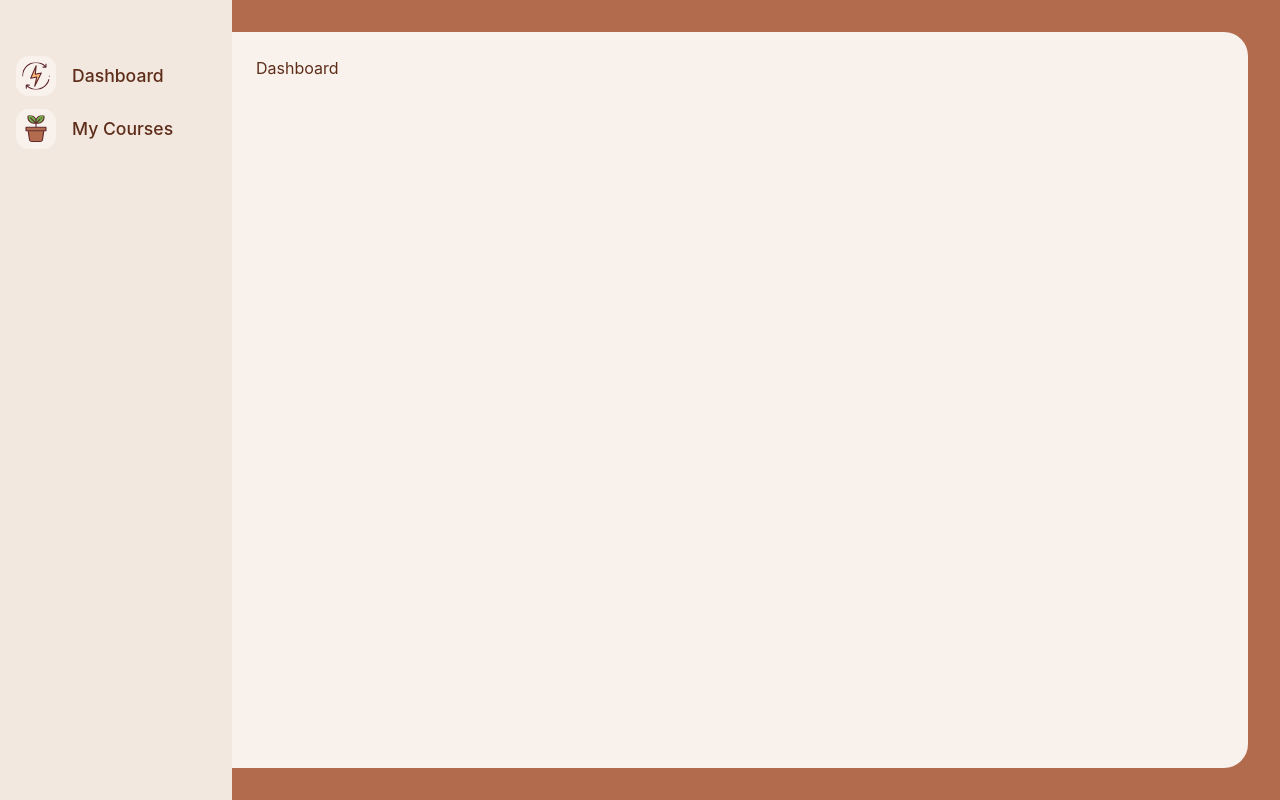
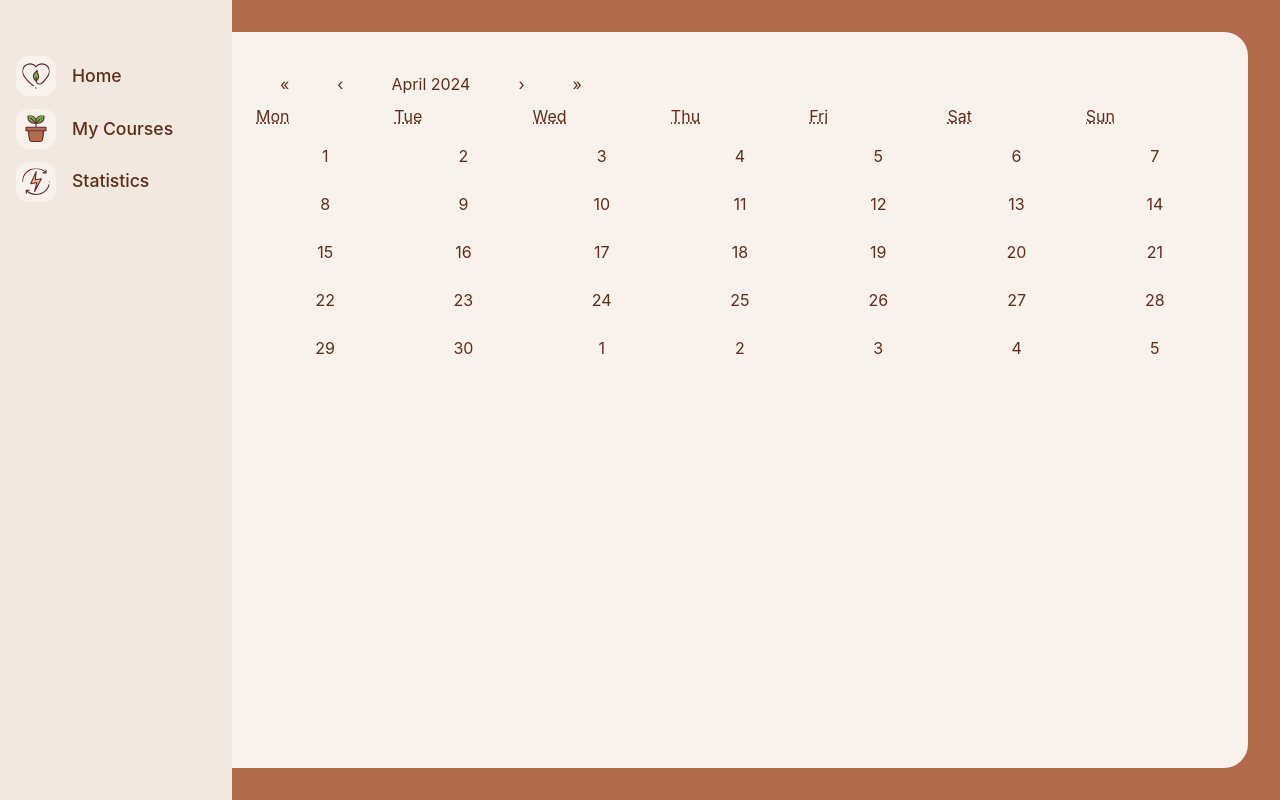
Before and after one commit to owlblinked/course-keeper, a React (Vite) app: page / in a window 1280 px wide. Built offline with nearby package versions, Linux system fonts and the light colour scheme.

Commit message:
- update styles, add display courses

```diff
--- a/package.json
+++ b/package.json
@@ -12,6 +12,7 @@
   "dependencies": {
     "axios": "^1.6.8",
     "react": "^18.2.0",
+    "react-calendar": "^4.8.0",
     "react-dom": "^18.2.0",
     "react-router-dom": "^6.22.3"
   },
--- a/src/App.css
+++ b/src/App.css
@@ -19,6 +19,7 @@ aside {
   width: 12.5rem;
   background-color: var(--color-dawn-pink);
   padding: 3.5rem 1rem;
+  flex-shrink: 0;
 }
 
 main {
--- a/src/App.tsx
+++ b/src/App.tsx
@@ -1,9 +1,10 @@
 import { createBrowserRouter, RouterProvider } from "react-router-dom";
-import { Dashboard } from "./pages/Dashboard/Dashboard";
+import { Statistics } from "./pages/Statistics/Statistics";
 import { Layout } from "./components/layout/Layout";
 import { Courses } from "./pages/Courses/Courses";
 import { Error } from "./pages/Error/Error";
 import { NewCourse } from "./pages/NewCourse/NewCourse";
+import { Home } from "./pages/Home/Home";
 import "./App.css";
 
 const router = createBrowserRouter([
@@ -11,7 +12,7 @@ const router = createBrowserRouter([
     path: "/",
     element: <Layout />,
     children: [
-      { index: true, element: <Dashboard /> },
+      { index: true, element: <Home /> },
       {
         path: "/courses",
         children: [
@@ -19,6 +20,10 @@ const router = createBrowserRouter([
           { path: "/courses/new", element: <NewCourse /> },
           // { path: "/courses/:id", element: <Course /> },
         ],
+      },
+      {
+        path: "/statistics",
+        element: <Statistics />,
       },
       { path: "*", element: <Error /> },
     ],
--- /dev/null
+++ b/src/components/courses/CourseItem/CourseItem.module.css
@@ -0,0 +1,9 @@
+.item {
+  background-color: var(--color-dawn-pink);
+  border-radius: 0 0.75rem 0.75rem 0;
+}
+
+.course {
+  display: block;
+  padding: 1rem;
+}
--- a/src/components/courses/CourseItem/CourseItem.tsx
+++ b/src/components/courses/CourseItem/CourseItem.tsx
@@ -1,5 +1,6 @@
 import { Link } from "react-router-dom";
 import { ICourse } from "../../../types/courses";
+import classes from "./CourseItem.module.css";
 
 interface ICourseProps {
   item: ICourse;
@@ -7,9 +8,10 @@ interface ICourseProps {
 
 export const CourseItem = ({ item }: ICourseProps) => {
   return (
-    <li>
-      <Link to={`/course/${item.id}`}>
+    <li className={classes.item}>
+      <Link to={`/course/${item.id}`} className={classes.course}>
         <p>{item.name}</p>
+        <p>{item.startDate}</p>
       </Link>
     </li>
   );
--- /dev/null
+++ b/src/components/courses/CoursesList/CoursesList.module.css
@@ -0,0 +1,4 @@
+.list {
+  display: flex;
+  gap: 1rem;
+}
--- a/src/components/courses/CoursesList/CoursesList.tsx
+++ b/src/components/courses/CoursesList/CoursesList.tsx
@@ -1,6 +1,7 @@
 import { memo } from "react";
 import { CourseItem } from "../CourseItem/CourseItem";
 import { ICourse } from "../../../types/courses";
+import classes from "./CoursesList.module.css";
 
 interface ICoursesListProps {
   data: ICourse[];
@@ -21,7 +22,7 @@ export const CoursesList = memo(
     }
 
     return (
-      <ul>
+      <ul className={classes.list}>
         {data.map((item) => (
           <CourseItem key={item.id} item={item} />
         ))}
--- a/src/components/layout/Navigation/Navigation.tsx
+++ b/src/components/layout/Navigation/Navigation.tsx
@@ -1,6 +1,7 @@
 import { NavLink } from "react-router-dom";
 import dashboard from "./../../../assets/icons/dashboard.svg";
 import courses from "./../../../assets/icons/courses.svg";
+import home from "./../../../assets/icons/home.svg";
 import classes from "./Navigation.module.css";
 
 export const Navigation = () => (
@@ -8,8 +9,8 @@ export const Navigation = () => (
     <ul>
       <li className={classes.item}>
         <NavLink to="/" className={classes.link}>
-          <img className={classes.icon} src={dashboard} alt="" aria-hidden />
-          Dashboard
+          <img className={classes.icon} src={home} alt="" aria-hidden />
+          Home
         </NavLink>
       </li>
       <li className={classes.item}>
@@ -18,6 +19,12 @@ export const Navigation = () => (
           My Courses
         </NavLink>
       </li>
+      <li className={classes.item}>
+        <NavLink to="/statistics" className={classes.link}>
+          <img className={classes.icon} src={dashboard} alt="" aria-hidden />
+          Statistics
+        </NavLink>
+      </li>
     </ul>
   </nav>
 );
--- a/src/pages/Dashboard/Dashboard.tsx
+++ /dev/null
@@ -1,3 +0,0 @@
-export const Dashboard = () => {
-  return <p>Dashboard</p>;
-};
--- /dev/null
+++ b/src/pages/Home/Home.tsx
@@ -0,0 +1,16 @@
+import { useState } from "react";
+import Calendar from "react-calendar";
+
+type ValuePiece = Date | null;
+
+type Value = ValuePiece | [ValuePiece, ValuePiece];
+
+export const Home = () => {
+  const [value, onChange] = useState<Value>(new Date());
+
+  return (
+    <>
+      <Calendar onChange={onChange} value={value} />
+    </>
+  );
+};
--- a/src/pages/NewCourse/NewCourse.tsx
+++ b/src/pages/NewCourse/NewCourse.tsx
@@ -5,7 +5,6 @@ import Api from "../../api/api";
 
 export const NewCourse = () => {
   const addCourse = useCallback(async (data: INewCourse) => {
-    console.log("data", data);
     try {
       const response = await Api.post("/courses", data);
 
--- /dev/null
+++ b/src/pages/Statistics/Statistics.tsx
@@ -0,0 +1,3 @@
+export const Statistics = () => {
+  return <p>Statistics</p>;
+};
```
Also changed, not shown: src/assets/icons/home.svg (added), 1 other file (tests, documents, lock files or other folders).
